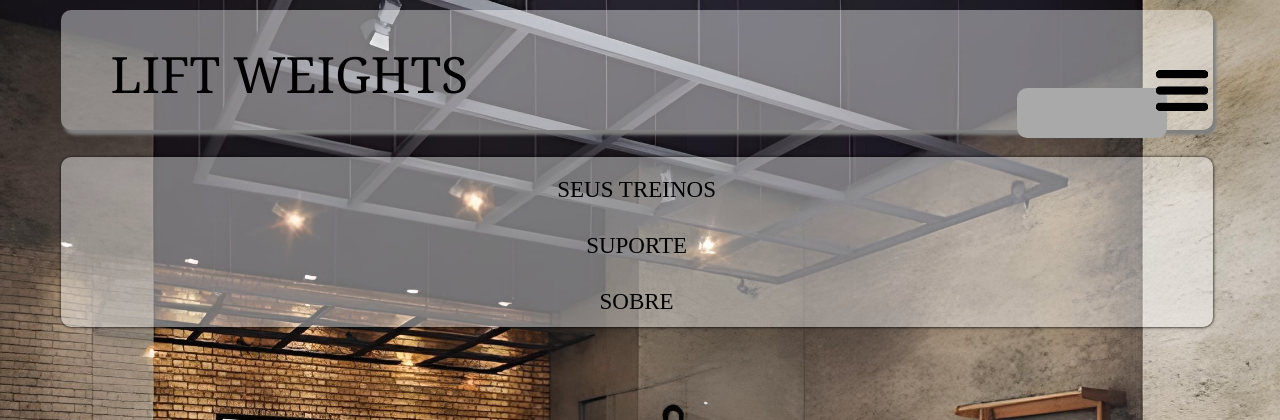
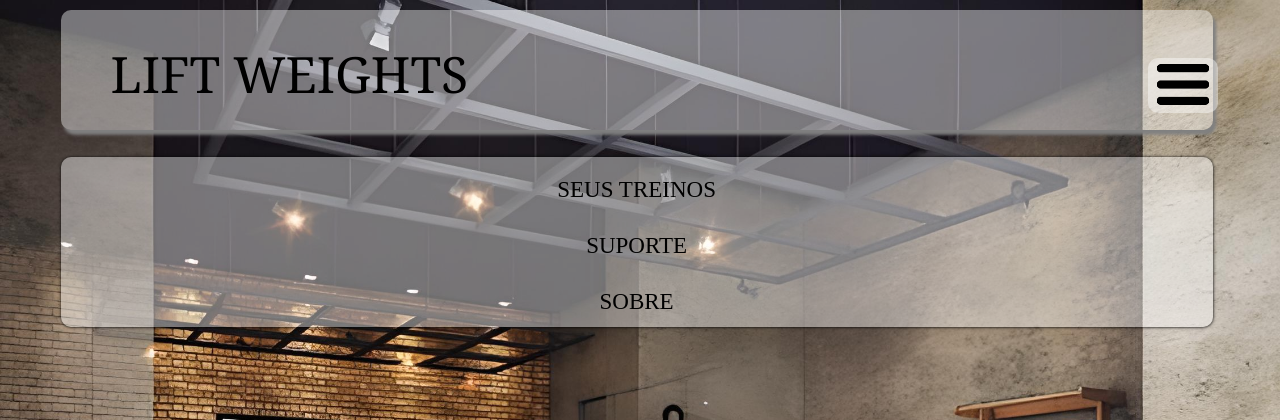
Before and after one commit to TiagoLeoSchroeder/PRIMEIRO-PROJETO, a PHP site: page /Inicio.html in a window 1280 px wide. Shown: the top 420 px of the page. Run offline with PHP 8.4, Linux system fonts and the light colour scheme.

Commit message:
alterado

```diff
--- a/Inicio.html
+++ b/Inicio.html
@@ -19,7 +19,6 @@
         <a href="sobre.html">SOBRE</a>
        </div>
     </header>
-
 </body>
 
 <script>
--- a/estilo3.css
+++ b/estilo3.css
@@ -33,13 +33,16 @@ details
 }
 .btn
 {
-    width: 150px;
-    height: 50px;
+    position: relative;
+    left: 120px;
+    bottom: 30px;
+    width: 70px;
+    height: 55px;
     margin-top: 10px;
-    margin-left: 83%;
+    margin-left: 84%;
     border-style: solid;
     border-radius: 10px;
-    background-color: darkgray;
+    background-color: rgba(255, 255, 255, 0.418);
 }
 p
 {
@@ -52,7 +55,8 @@ p
 #menu
 {
     position: relative;
-    bottom: 30px;
+    right: 58px;
+    bottom: 6px;
     width: 60px;
     height: 65px;
     margin-left: 90%;
```
